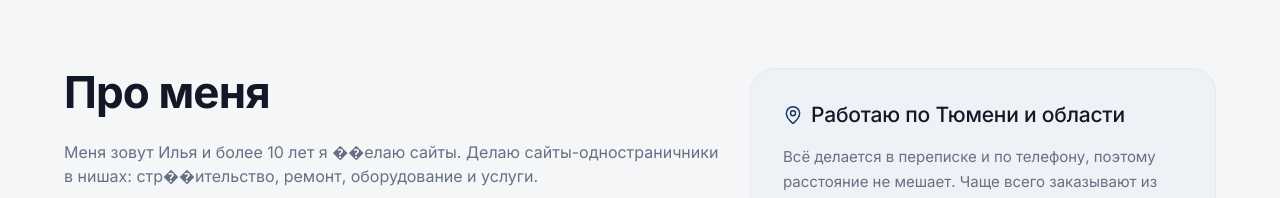
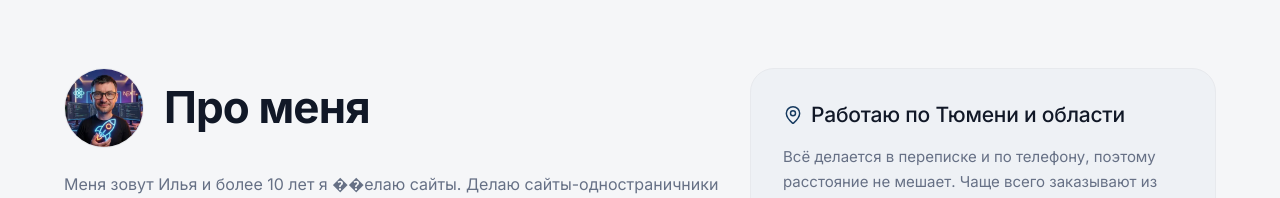
Before and after one commit to undeadnsdr/mihailsb, a Next.js app: page / in a window 1280 px wide. Shown: the part 727-925 px from the top of the page. Built offline with nearby package versions, Linux system fonts and the light colour scheme; no server answers.

Commit message:
feat: add avatar image to About section header

```diff
--- a/components/sections/about.tsx
+++ b/components/sections/about.tsx
@@ -1,3 +1,4 @@
+import Image from 'next/image'
 import { MapPin, Quote } from 'lucide-react'
 import { about, geo } from '@/lib/content'
 import { Section, SectionHeading } from '@/components/ui/section'
@@ -15,7 +16,21 @@ export function About() {
     <Section id="about" labelledBy="about-title">
       <div className="grid grid-cols-1 gap-4 md:grid-cols-12 md:gap-6">
         <div className="flex flex-col gap-6 md:col-span-7">
-          <SectionHeading id="about-title" title={about.title} />
+          {/* Крупное фото рядом с заголовком: в хедере аватар маленький и
+              служит просто опознавательным значком, здесь же он должен
+              подтверждать «сайт делает реальный человек» на весь рост
+              заголовка — поэтому размер привязан к строке h2 (44px на
+              десктопе), а не к произвольной константе */}
+          <div className="flex items-center gap-4 md:gap-5">
+            <Image
+              src="/avatar.webp"
+              alt="Илья, автор сайта"
+              width={80}
+              height={80}
+              className="size-14 shrink-0 rounded-full border border-border object-cover md:size-20"
+            />
+            <SectionHeading id="about-title" title={about.title} className="flex-1" />
+          </div>
 
           {/* Текст теперь два коротких абзаца — «Читать дальше» тут только мешает,
               прятать нечего, а лишний тап отделял бы читателя от голосового ниже */}
```
